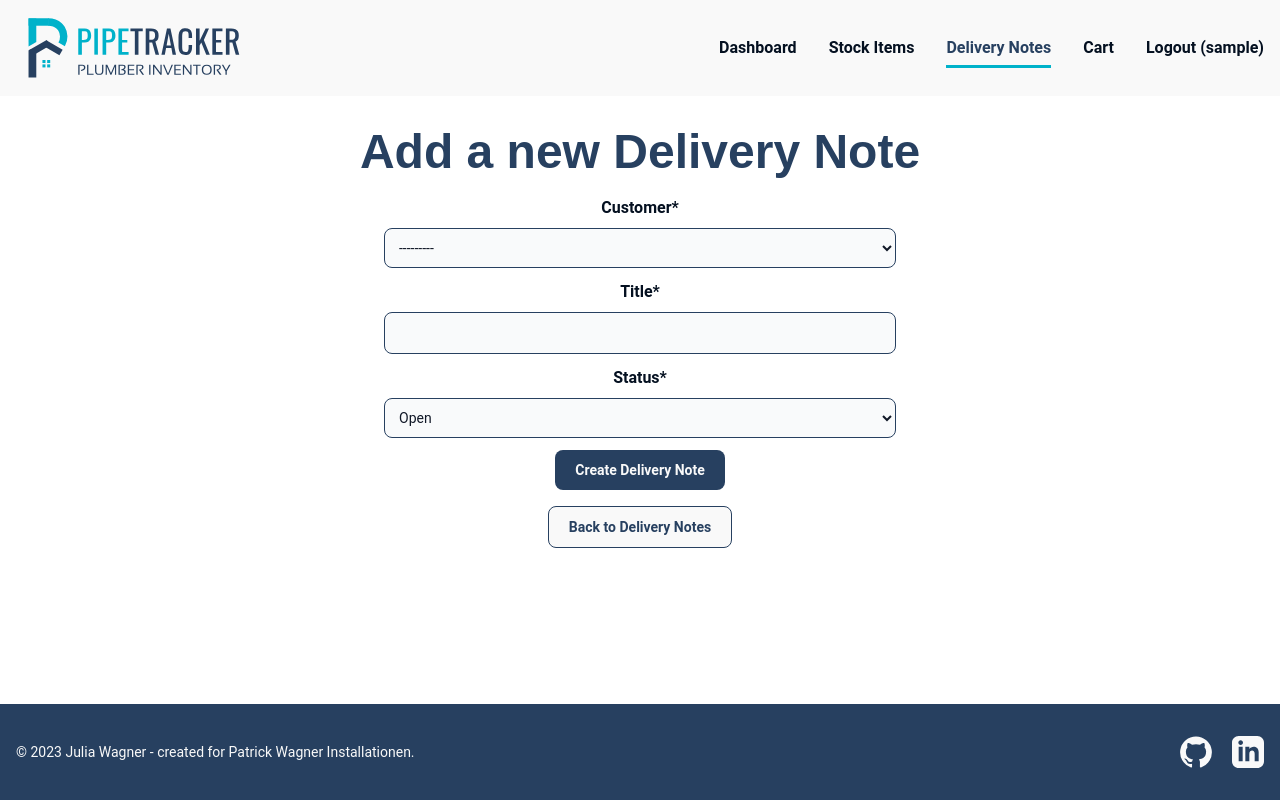
After one commit to Julia-Wagner/PipeTracker, a Django app: page /delivery/delivery/add/ in a window 1280 px wide. The commit adds this page. Run offline with Django 4.2, Linux system fonts and the light colour scheme; the visitor is signed in with stand-in values (Sample User, id 1); data that the repository does not hold is empty; some libraries are stand-ins or nearby versions.

Commit message:
feat: enable adding delivery notes

```diff
--- /dev/null
+++ b/delivery/forms.py
@@ -0,0 +1,29 @@
+from django import forms
+from .models import Note
+from crispy_forms.helper import FormHelper
+from django.core.exceptions import ValidationError
+
+
+class NoteForm(forms.ModelForm):
+    """
+    Form to create a delivery note
+    """
+
+    def __init__(self, *args, **kwargs):
+        """
+        Add custom classes to the form.
+        """
+        super(NoteForm, self).__init__(*args, **kwargs)
+        self.helper = FormHelper()
+        self.helper.label_class = "block mb-2 text-customblack font-bold"
+        self.helper.form_tag = False
+
+    class Meta:
+        model = Note
+        fields = ["customer", "title", "status"]
+
+        labels = {
+            "customer": "Customer",
+            "title": "Title",
+            "status": "Status"
+        }
--- /dev/null
+++ b/delivery/templates/delivery/add_note.html
@@ -0,0 +1,24 @@
+{% extends "base.html" %}
+{% load crispy_forms_tags %}
+
+{% block title %}Add Delivery Note{% endblock %}
+
+{% block content %}
+
+<div class="text-center">
+    <h1 class="mb-5 text-3xl font-bold text-darkblue md:text-4xl lg:text-5xl">
+        Add a new Delivery Note</h1>
+
+    <form method="POST" enctype="multipart/form-data" class="max-w-lg mx-auto">
+        {% csrf_token %}
+        {% crispy form %}
+        <button type="submit"
+                class="font-bold text-customwhite bg-darkblue hover:bg-lightblue hover:text-customblack focus:ring-4 focus:ring-blue-300 rounded-lg text-sm px-5 py-2.5 mb-4 focus:outline-none">
+            Create Delivery Note
+        </button>
+    </form>
+    <a class="font-bold block w-fit m-auto text-darkblue bg-customwhite border border-darkblue hover:bg-lightblue hover:text-customblack hover:border-lightblue focus:ring-4 focus:ring-blue-300 rounded-lg text-sm px-5 py-2.5 focus:outline-none"
+       href="{% url 'delivery_notes' %}">Back to Delivery Notes</a>
+</div>
+
+{% endblock %}
--- a/delivery/urls.py
+++ b/delivery/urls.py
@@ -1,8 +1,10 @@
 from django.urls import path
 from django.contrib.auth.decorators import login_required
-from .views import (DeliveryNotes)
+from .views import (DeliveryNotes, AddNote)
 
 urlpatterns = [
     path("", login_required(DeliveryNotes.as_view()),
          name="delivery_notes"),
+    path("delivery/add/", login_required(AddNote.as_view()),
+         name="delivery_add_note"),
 ]
--- a/delivery/views.py
+++ b/delivery/views.py
@@ -1,5 +1,6 @@
 from django.views.generic import CreateView, ListView, DeleteView, UpdateView
 from .models import Note
+from .forms import NoteForm
 
 
 class DeliveryNotes(ListView):
@@ -9,3 +10,17 @@ class DeliveryNotes(ListView):
     template_name = "delivery/delivery_notes.html"
     model = Note
     context_object_name = "notes"
+
+
+class AddNote(CreateView):
+    """
+    Add delivery notes view
+    """
+    template_name = "delivery/add_note.html"
+    model = Note
+    form_class = NoteForm
+    success_url = "/delivery/"
+
+    def form_valid(self, form):
+        form.instance.user = self.request.user
+        return super(AddNote, self).form_valid(form)
--- a/static/css/output.css
+++ b/static/css/output.css
@@ -918,6 +918,11 @@ video {
   border-bottom-width: 1px;
 }
 
+.border-danger {
+  --tw-border-opacity: 1;
+  border-color: rgb(187 21 21 / var(--tw-border-opacity));
+}
+
 .border-darkblue {
   --tw-border-opacity: 1;
   border-color: rgb(39 64 96 / var(--tw-border-opacity));
@@ -928,11 +933,6 @@ video {
   border-color: rgb(229 231 235 / var(--tw-border-opacity));
 }
 
-.border-danger {
-  --tw-border-opacity: 1;
-  border-color: rgb(187 21 21 / var(--tw-border-opacity));
-}
-
 .border-b-customwhite {
   --tw-border-opacity: 1;
   border-bottom-color: rgb(249 249 249 / var(--tw-border-opacity));
@@ -943,6 +943,11 @@ video {
   background-color: rgb(249 249 249 / var(--tw-bg-opacity));
 }
 
+.bg-danger {
+  --tw-bg-opacity: 1;
+  background-color: rgb(187 21 21 / var(--tw-bg-opacity));
+}
+
 .bg-darkblue {
   --tw-bg-opacity: 1;
   background-color: rgb(39 64 96 / var(--tw-bg-opacity));
@@ -951,11 +956,6 @@ video {
 .bg-gray-50 {
   --tw-bg-opacity: 1;
   background-color: rgb(249 250 251 / var(--tw-bg-opacity));
-}
-
-.bg-danger {
-  --tw-bg-opacity: 1;
-  background-color: rgb(187 21 21 / var(--tw-bg-opacity));
 }
 
 .p-2 {
@@ -1533,14 +1533,14 @@ nav li a {
   color: rgb(249 249 249 / var(--tw-text-opacity));
 }
 
+.hover\:text-danger:hover {
+  --tw-text-opacity: 1;
+  color: rgb(187 21 21 / var(--tw-text-opacity));
+}
+
 .hover\:text-lightblue:hover {
   --tw-text-opacity: 1;
   color: rgb(0 178 202 / var(--tw-text-opacity));
-}
-
-.hover\:text-danger:hover {
-  --tw-text-opacity: 1;
-  color: rgb(187 21 21 / var(--tw-text-opacity));
 }
 
 .hover\:underline:hover {
```
Also changed, not shown: delivery/templates/delivery/delivery_notes.html (+14 -0 lines).
